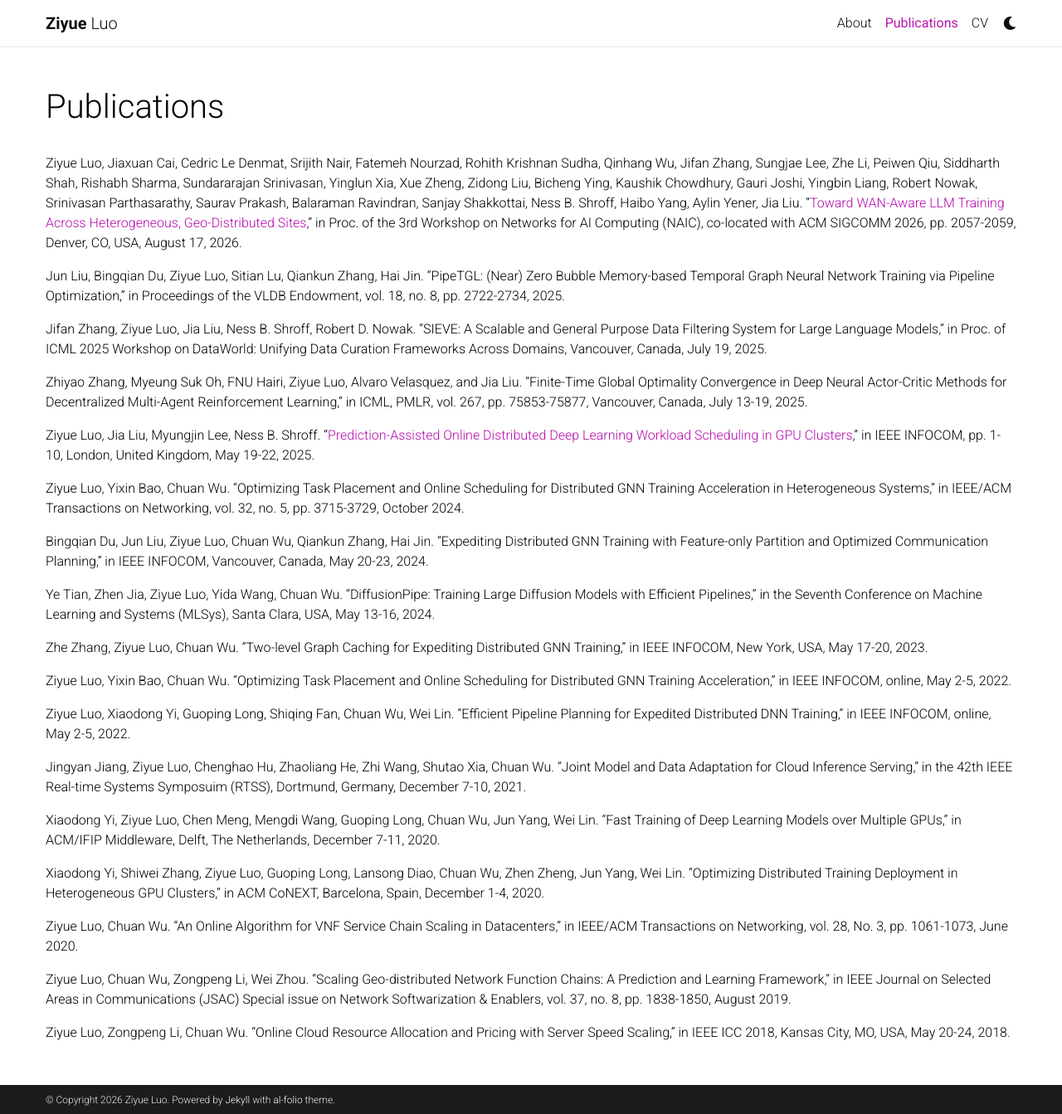
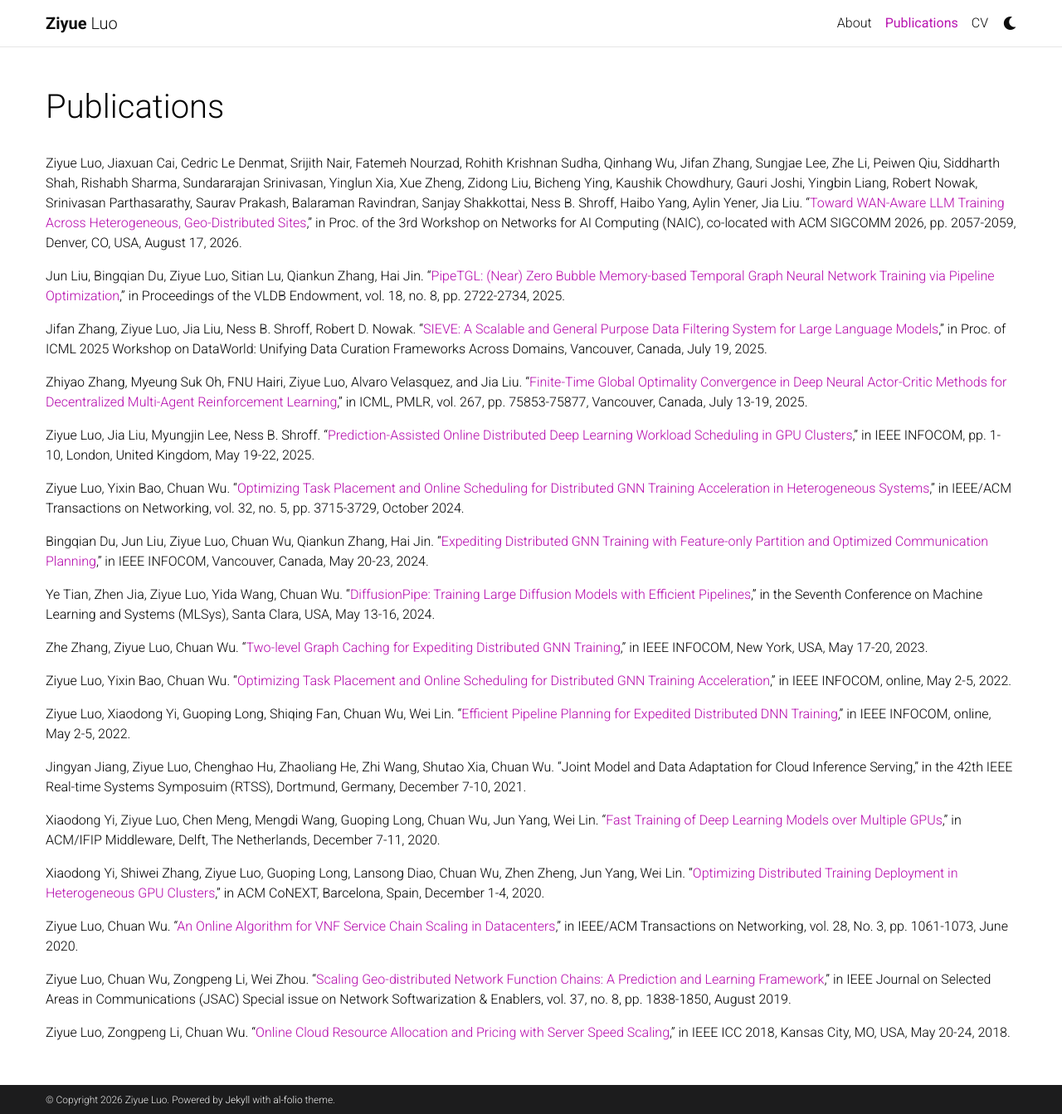
Before and after one commit to ziyueluocs/ziyueluocs.github.io, a Jekyll site: the page built from _pages/publications.md, in a window 1280 px wide and 1343 px high. Shown: the whole window at 83% size. Built offline with Jekyll 4.4.1, drawn with Linux system fonts in a browser that asks for light colours; comment, search, counter and statistics services are not loaded; a style sheet for code colours, icons or effects is not loaded; part of the change alters nothing that is shown.

```diff
--- a/_pages/publications.md
+++ b/_pages/publications.md
@@ -10,34 +10,34 @@ nav_order: 1
 
 Ziyue Luo, Jiaxuan Cai, Cedric Le Denmat, Srijith Nair, Fatemeh Nourzad, Rohith Krishnan Sudha, Qinhang Wu, Jifan Zhang, Sungjae Lee, Zhe Li, Peiwen Qiu, Siddharth Shah, Rishabh Sharma, Sundararajan Srinivasan, Yinglun Xia, Xue Zheng, Zidong Liu, Bicheng Ying, Kaushik Chowdhury, Gauri Joshi, Yingbin Liang, Robert Nowak, Srinivasan Parthasarathy, Saurav Prakash, Balaraman Ravindran, Sanjay Shakkottai, Ness B. Shroff, Haibo Yang, Aylin Yener, Jia Liu. "[Toward WAN-Aware LLM Training Across Heterogeneous, Geo-Distributed Sites](https://doi.org/10.1145/3789240.3828748)," in Proc. of the 3rd Workshop on Networks for AI Computing (NAIC), co-located with ACM SIGCOMM 2026, pp. 2057-2059, Denver, CO, USA, August 17, 2026.
 
-Jun Liu, Bingqian Du, Ziyue Luo, Sitian Lu, Qiankun Zhang, Hai Jin. "PipeTGL: (Near) Zero Bubble Memory-based Temporal Graph Neural Network Training via Pipeline Optimization," in Proceedings of the VLDB Endowment, vol. 18, no. 8, pp. 2722-2734, 2025.
+Jun Liu, Bingqian Du, Ziyue Luo, Sitian Lu, Qiankun Zhang, Hai Jin. "[PipeTGL: (Near) Zero Bubble Memory-based Temporal Graph Neural Network Training via Pipeline Optimization](https://www.vldb.org/pvldb/vol18/p2722-du.pdf)," in Proceedings of the VLDB Endowment, vol. 18, no. 8, pp. 2722-2734, 2025.
 
-Jifan Zhang, Ziyue Luo, Jia Liu, Ness B. Shroff, Robert D. Nowak. "SIEVE: A Scalable and General Purpose Data Filtering System for Large Language Models," in Proc. of ICML 2025 Workshop on DataWorld: Unifying Data Curation Frameworks Across Domains, Vancouver, Canada, July 19, 2025.
+Jifan Zhang, Ziyue Luo, Jia Liu, Ness B. Shroff, Robert D. Nowak. "[SIEVE: A Scalable and General Purpose Data Filtering System for Large Language Models](https://arxiv.org/abs/2410.02755)," in Proc. of ICML 2025 Workshop on DataWorld: Unifying Data Curation Frameworks Across Domains, Vancouver, Canada, July 19, 2025.
 
-Zhiyao Zhang, Myeung Suk Oh, FNU Hairi, Ziyue Luo, Alvaro Velasquez, and Jia Liu. "Finite-Time Global Optimality Convergence in Deep Neural Actor-Critic Methods for Decentralized Multi-Agent Reinforcement Learning," in ICML, PMLR, vol. 267, pp. 75853-75877, Vancouver, Canada, July 13-19, 2025.
+Zhiyao Zhang, Myeung Suk Oh, FNU Hairi, Ziyue Luo, Alvaro Velasquez, and Jia Liu. "[Finite-Time Global Optimality Convergence in Deep Neural Actor-Critic Methods for Decentralized Multi-Agent Reinforcement Learning](https://proceedings.mlr.press/v267/zhang25bj.html)," in ICML, PMLR, vol. 267, pp. 75853-75877, Vancouver, Canada, July 13-19, 2025.
 
 Ziyue Luo, Jia Liu, Myungjin Lee, Ness B. Shroff. "[Prediction-Assisted Online Distributed Deep Learning Workload Scheduling in GPU Clusters](https://arxiv.org/pdf/2501.05563)," in IEEE INFOCOM, pp. 1-10, London, United Kingdom, May 19-22, 2025.
 
-Ziyue Luo, Yixin Bao, Chuan Wu. "Optimizing Task Placement and Online Scheduling for Distributed GNN Training Acceleration in Heterogeneous Systems," in IEEE/ACM Transactions on Networking, vol. 32, no. 5, pp. 3715-3729, October 2024.
+Ziyue Luo, Yixin Bao, Chuan Wu. "[Optimizing Task Placement and Online Scheduling for Distributed GNN Training Acceleration in Heterogeneous Systems](https://i.cs.hku.hk/~cwu/papers/zyluo-ton24.pdf)," in IEEE/ACM Transactions on Networking, vol. 32, no. 5, pp. 3715-3729, October 2024.
 
-Bingqian Du, Jun Liu, Ziyue Luo, Chuan Wu, Qiankun Zhang, Hai Jin. "Expediting Distributed GNN Training with Feature-only Partition and Optimized Communication Planning," in IEEE INFOCOM, Vancouver, Canada, May 20-23, 2024.
+Bingqian Du, Jun Liu, Ziyue Luo, Chuan Wu, Qiankun Zhang, Hai Jin. "[Expediting Distributed GNN Training with Feature-only Partition and Optimized Communication Planning](https://i.cs.hku.hk/~cwu/papers/bqdu-infocom24.pdf)," in IEEE INFOCOM, Vancouver, Canada, May 20-23, 2024.
 
-Ye Tian, Zhen Jia, Ziyue Luo, Yida Wang, Chuan Wu. "DiffusionPipe: Training Large Diffusion Models with Efficient Pipelines," in the Seventh Conference on Machine Learning and Systems (MLSys), Santa Clara, USA, May 13-16, 2024.
+Ye Tian, Zhen Jia, Ziyue Luo, Yida Wang, Chuan Wu. "[DiffusionPipe: Training Large Diffusion Models with Efficient Pipelines](https://i.cs.hku.hk/~cwu/papers/ytian-mlsys24.pdf)," in the Seventh Conference on Machine Learning and Systems (MLSys), Santa Clara, USA, May 13-16, 2024.
 
-Zhe Zhang, Ziyue Luo, Chuan Wu. "Two-level Graph Caching for Expediting Distributed GNN Training," in IEEE INFOCOM, New York, USA, May 17-20, 2023.
+Zhe Zhang, Ziyue Luo, Chuan Wu. "[Two-level Graph Caching for Expediting Distributed GNN Training](https://i.cs.hku.hk/~cwu/papers/zzhang-infocom23.pdf)," in IEEE INFOCOM, New York, USA, May 17-20, 2023.
 
-Ziyue Luo, Yixin Bao, Chuan Wu. "Optimizing Task Placement and Online Scheduling for Distributed GNN Training Acceleration," in IEEE INFOCOM, online, May 2-5, 2022.
+Ziyue Luo, Yixin Bao, Chuan Wu. "[Optimizing Task Placement and Online Scheduling for Distributed GNN Training Acceleration](https://i.cs.hku.hk/~cwu/papers/zyluo-infocom22-gnn.pdf)," in IEEE INFOCOM, online, May 2-5, 2022.
 
-Ziyue Luo, Xiaodong Yi, Guoping Long, Shiqing Fan, Chuan Wu, Wei Lin. "Efficient Pipeline Planning for Expedited Distributed DNN Training," in IEEE INFOCOM, online, May 2-5, 2022.
+Ziyue Luo, Xiaodong Yi, Guoping Long, Shiqing Fan, Chuan Wu, Wei Lin. "[Efficient Pipeline Planning for Expedited Distributed DNN Training](https://i.cs.hku.hk/~cwu/papers/zyluo-infocom22-dnn.pdf)," in IEEE INFOCOM, online, May 2-5, 2022.
 
 Jingyan Jiang, Ziyue Luo, Chenghao Hu, Zhaoliang He, Zhi Wang, Shutao Xia, Chuan Wu. "Joint Model and Data Adaptation for Cloud Inference Serving," in the 42th IEEE Real-time Systems Symposuim (RTSS), Dortmund, Germany, December 7-10, 2021.
 
-Xiaodong Yi, Ziyue Luo, Chen Meng, Mengdi Wang, Guoping Long, Chuan Wu, Jun Yang, Wei Lin. "Fast Training of Deep Learning Models over Multiple GPUs," in ACM/IFIP Middleware, Delft, The Netherlands, December 7-11, 2020.
+Xiaodong Yi, Ziyue Luo, Chen Meng, Mengdi Wang, Guoping Long, Chuan Wu, Jun Yang, Wei Lin. "[Fast Training of Deep Learning Models over Multiple GPUs](https://i.cs.hku.hk/~cwu/papers/xdyi-middleware20.pdf)," in ACM/IFIP Middleware, Delft, The Netherlands, December 7-11, 2020.
 
-Xiaodong Yi, Shiwei Zhang, Ziyue Luo, Guoping Long, Lansong Diao, Chuan Wu, Zhen Zheng, Jun Yang, Wei Lin. "Optimizing Distributed Training Deployment in Heterogeneous GPU Clusters," in ACM CoNEXT, Barcelona, Spain, December 1-4, 2020.
+Xiaodong Yi, Shiwei Zhang, Ziyue Luo, Guoping Long, Lansong Diao, Chuan Wu, Zhen Zheng, Jun Yang, Wei Lin. "[Optimizing Distributed Training Deployment in Heterogeneous GPU Clusters](https://i.cs.hku.hk/~cwu/papers/xdyi-conext20.pdf)," in ACM CoNEXT, Barcelona, Spain, December 1-4, 2020.
 
-Ziyue Luo, Chuan Wu. "An Online Algorithm for VNF Service Chain Scaling in Datacenters," in IEEE/ACM Transactions on Networking, vol. 28, No. 3, pp. 1061-1073, June 2020.
+Ziyue Luo, Chuan Wu. "[An Online Algorithm for VNF Service Chain Scaling in Datacenters](https://i.cs.hku.hk/~cwu/papers/zyluo-ton19.pdf)," in IEEE/ACM Transactions on Networking, vol. 28, No. 3, pp. 1061-1073, June 2020.
 
-Ziyue Luo, Chuan Wu, Zongpeng Li, Wei Zhou. "Scaling Geo-distributed Network Function Chains: A Prediction and Learning Framework," in IEEE Journal on Selected Areas in Communications (JSAC) Special issue on Network Softwarization & Enablers, vol. 37, no. 8, pp. 1838-1850, August 2019.
+Ziyue Luo, Chuan Wu, Zongpeng Li, Wei Zhou. "[Scaling Geo-distributed Network Function Chains: A Prediction and Learning Framework](https://i.cs.hku.hk/~cwu/papers/zyluo-jsac19.pdf)," in IEEE Journal on Selected Areas in Communications (JSAC) Special issue on Network Softwarization & Enablers, vol. 37, no. 8, pp. 1838-1850, August 2019.
 
-Ziyue Luo, Zongpeng Li, Chuan Wu. "Online Cloud Resource Allocation and Pricing with Server Speed Scaling," in IEEE ICC 2018, Kansas City, MO, USA, May 20-24, 2018.
+Ziyue Luo, Zongpeng Li, Chuan Wu. "[Online Cloud Resource Allocation and Pricing with Server Speed Scaling](https://i.cs.hku.hk/~cwu/papers/zyluo-icc18.pdf)," in IEEE ICC 2018, Kansas City, MO, USA, May 20-24, 2018.
```
